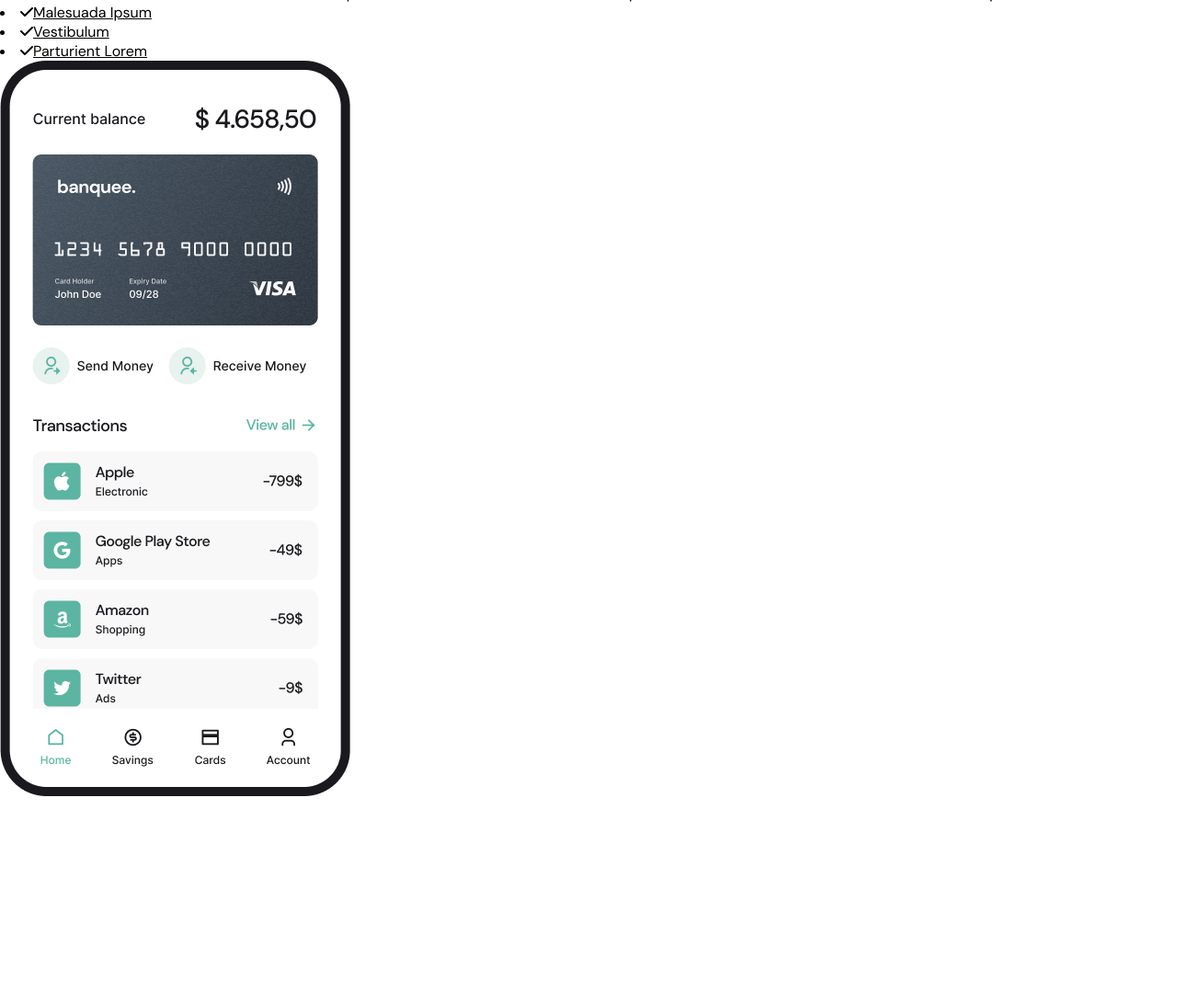
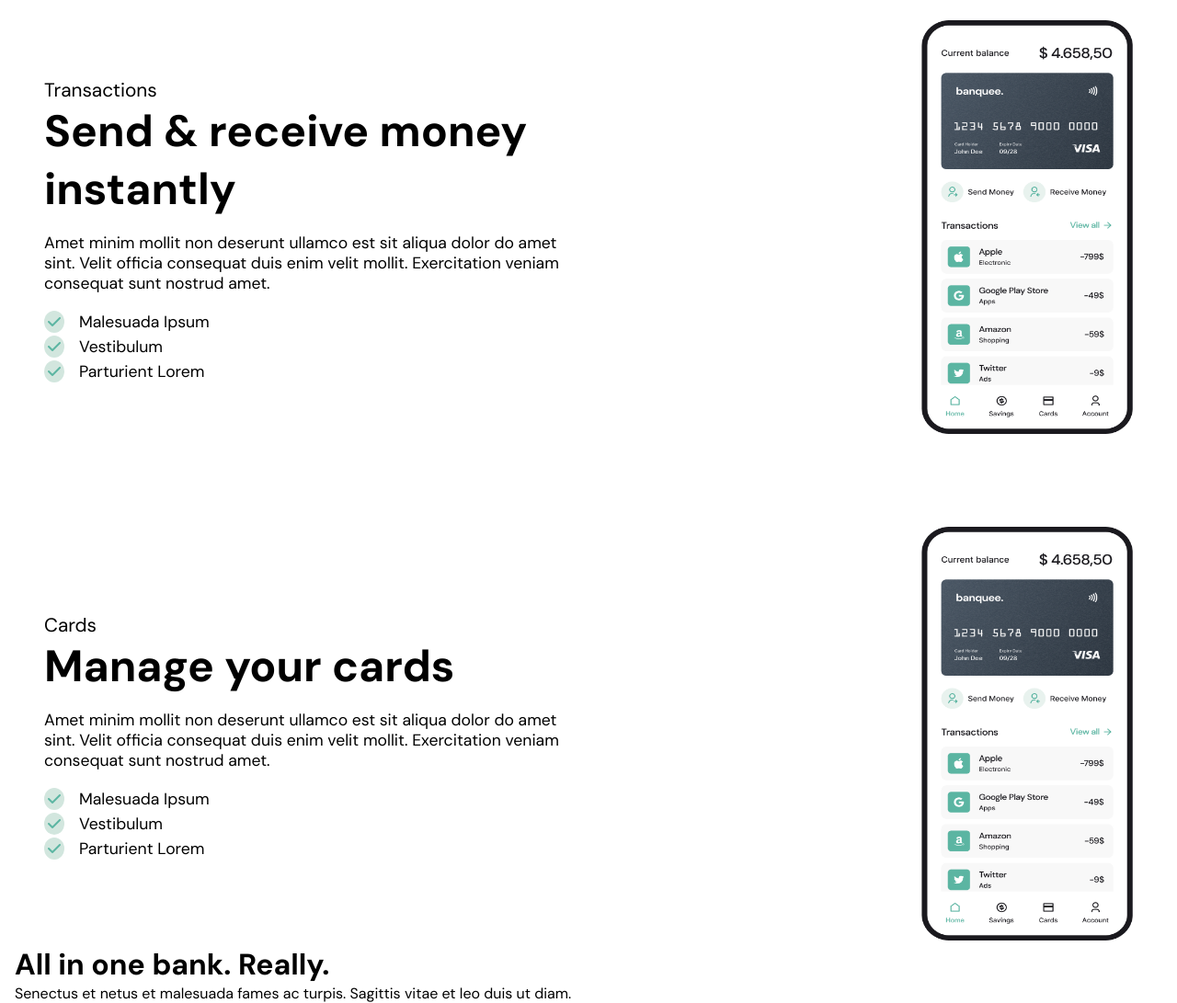
Before and after one commit to abdur-rashid-khan/banquee, a plain HTML site: page index.html in a window 1280 px wide. Shown: the part 873-1964 px from the top of the page at 92% size. Before the commit the page ends 1744 px from the top, so only its background shows below. Drawn offline with Linux system fonts and the light colour scheme.

Commit message:
two section add seccessfull

```diff
--- a/css/style.css
+++ b/css/style.css
@@ -31,12 +31,14 @@ h1,
 h2,
 h3,
 p {
-   padding: 0;
-   margin: 0;
+   padding: 0px;
+   margin: 0px;
 }
 
-ul li {
+ul {
    list-style: none;
+   padding: 0px;
+   margin: 0px;
 }
 
 /* --------------------------___________________________------------------------------ */
@@ -46,7 +48,11 @@ ul li {
    align-items: center;
    align-content: center;
    border-bottom: 2px solid #e1e1e1;
-   padding: 0rem .5rem;
+   position: fixed;
+   width: 100%;
+   z-index: 999;
+   background-color: var(--white);
+   padding: .5rem 1rem;
 }
 
 .navbar .logo a {
@@ -103,7 +109,7 @@ ul li {
 /*-----------------___________________----------- hero------------_______________------------  */
 #hero {
    width: 98.7vw;
-   height: 91vh;
+   height: 99.9vh;
    background-color: var(--lightWhite);
 }
 
@@ -181,10 +187,49 @@ ul li {
 }
 
 /* ----------------_______________------------features__________---------------- */
-#features{
+#features .features_content {
+   display: grid;
+   grid-template-columns: repeat(2, 1fr);
+   align-items: center;
+   justify-items: flex-end;
+   padding: 0rem 3rem;
+   padding-top: 6rem;
+}
+#features .features_content p{
+   font-size: 1.1rem;
+   padding: 1rem 0rem;
+}
+#features .features_content span{
+   font-size:1.3rem ;
+}
+#features .features_content h1{
+   font-size: 3rem;
+}
+
+#features .features_content ul li{
+   font-size: 1.1rem;
+}
+#features .features_content ul li i{
+   padding: 4px;
+   font-size: 1rem;
+   background-color:#d2e6de;
+   color: var(--main);
+   margin-right: 1rem;
+   border-radius: 50%;
+   -webkit-border-radius: 50%;
+   -moz-border-radius: 50%;
+   -ms-border-radius: 50%;
+   -o-border-radius: 50%;
+}
+#features .features_content .features_app img {
+   height: 450px;
+   width: 230px;
 
 }
-
+/* ________--------------------all_info____________-------------------- */
+#all_info .container{
+   padding: 0rem 1rem;
+}
 /* for sm dives */
 @media only screen and (max-width: 640px) {
    .container {
--- a/index.html
+++ b/index.html
@@ -82,22 +82,55 @@
       <div class="container">
          <div class="features_content">
             <div class="">
-               <p>Transactions</p>
+               <span>Transactions</span>
                <h1>Send & receive money instantly</h1>
                <p>Amet minim mollit non deserunt ullamco est sit aliqua dolor do amet sint. Velit officia consequat duis
                   enim velit mollit. Exercitation veniam consequat sunt nostrud amet.</p>
-                  <u>
-                     <li><span><i class="fa-solid fa-check"></i></span>Malesuada Ipsum</li>
-                     <li><span><i class="fa-solid fa-check"></i></span>Vestibulum</li>
-                     <li><span><i class="fa-solid fa-check"></i></span>Parturient Lorem</li>
-                  </u>
+               <ul>
+                  <li><span><i class="fa-solid fa-check"></i></span>Malesuada Ipsum</li>
+                  <li><span><i class="fa-solid fa-check"></i></span>Vestibulum</li>
+                  <li><span><i class="fa-solid fa-check"></i></span>Parturient Lorem</li>
+               </ul>
             </div>
-            <div class="">
+            <div class="features_app">
                <img src="./img/app/app.png" alt="">
             </div>
          </div>
       </div>
    </section>
+   <!-- card and app -->
+   <section id="features">
+      <div class="container">
+         <div class="features_content">
+            <div class="">
+               <span>Cards</span>
+               <h1>Manage your cards</h1>
+               <p>Amet minim mollit non deserunt ullamco est sit aliqua dolor do amet sint. Velit officia consequat duis
+                  enim velit mollit. Exercitation veniam consequat sunt nostrud amet.</p>
+               <ul>
+                  <li><span><i class="fa-solid fa-check"></i></span>Malesuada Ipsum</li>
+                  <li><span><i class="fa-solid fa-check"></i></span>Vestibulum</li>
+                  <li><span><i class="fa-solid fa-check"></i></span>Parturient Lorem</li>
+               </ul>
+            </div>
+            <div class="features_app">
+               <img src="./img/app/app.png" alt="">
+            </div>
+         </div>
+      </div>
+   </section>
+   <!-- all info of bank -->
+   <div id="all_info">
+      <div class="container">
+         <div class="">
+            <div class="all_info_header">
+               <h1>All in one bank. Really.</h1>
+               <p>Senectus et netus et malesuada fames ac turpis.
+                  Sagittis vitae et leo duis ut diam.</p>
+            </div>
+         </div>
+      </div>
+   </div>
 </body>
 
 </html>
```
